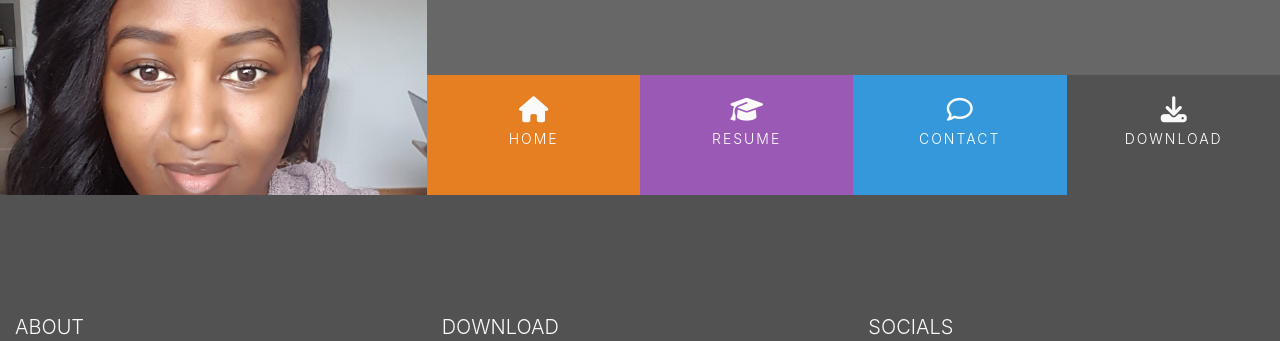
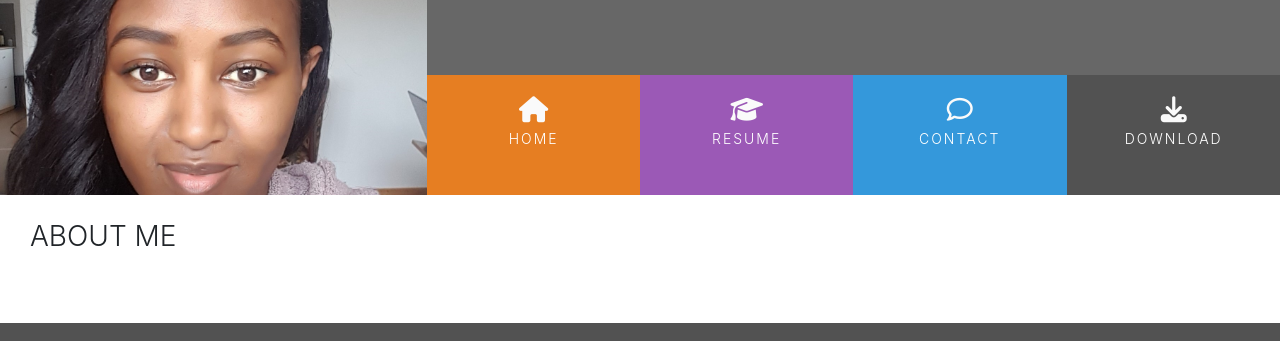
Before and after one commit to AmenGemechu/personal-portofolio, a plain HTML site: page index.html in a window 1280 px wide. Shown: the part 174-515 px from the top of the page. Drawn offline with nearby package versions, Linux system fonts and the light colour scheme.

Commit message:
Add an About section and style it withcss

```diff
--- a/assets/css/style.css
+++ b/assets/css/style.css
@@ -4,6 +4,10 @@
 
 .bg-color-name-title {
     background-color: #676767;
+}
+
+.bg-color-three-reasons {
+    background-color: #fff;
 }
 
 .ui-menu-color-home {
@@ -42,6 +46,23 @@ h4 {
     font-family: "Exo" sans-serif;
     font-weight: 300;
     color: #fafafa;
+}
+
+.row-table {
+    display: table;
+}
+
+.section-column {
+    display: table-cell;
+    padding: 0 30px 30px;
+    float: none;
+}
+
+.section-heading {
+    font-family: "Exo" sans-serif;
+    font-weight: 300;
+    margin-top: 25px;
+    margin-bottom: 40px;
 }
 
 /* Heading */
--- a/index.html
+++ b/index.html
@@ -45,8 +45,16 @@
             </div>
         </div>
     </header>
-    <section>
-
+    <section class="container-fluid">
+        <div class="row row-table">
+            <div class="col-md-8 bg-color-three-reasons section-column">
+                <div class="row">
+                    <div class="col">
+                        <h3 class="section-heading uppercase">About Me</h3>
+                    </div>
+                </div>
+            </div>
+        </div>
     </section>
     <footer>
 
```
